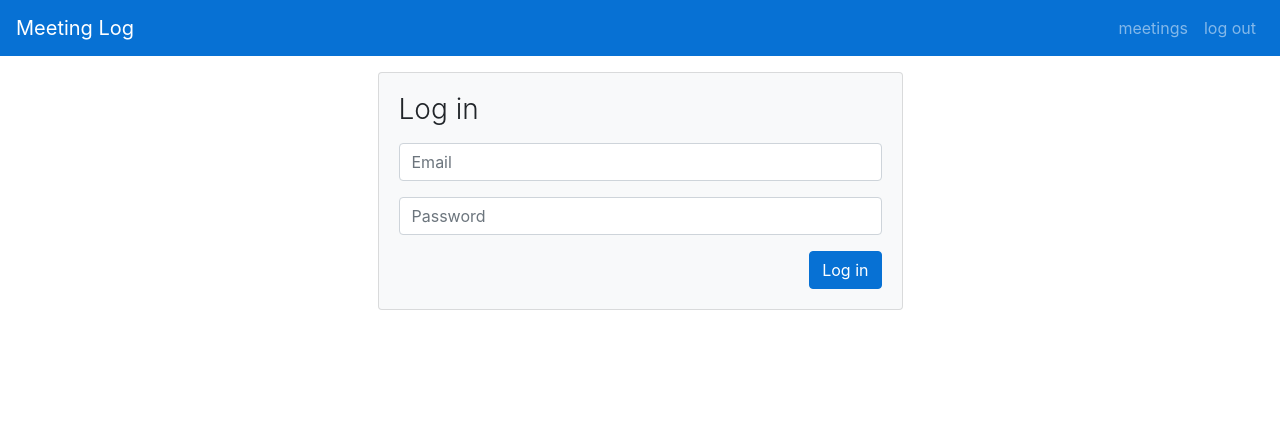
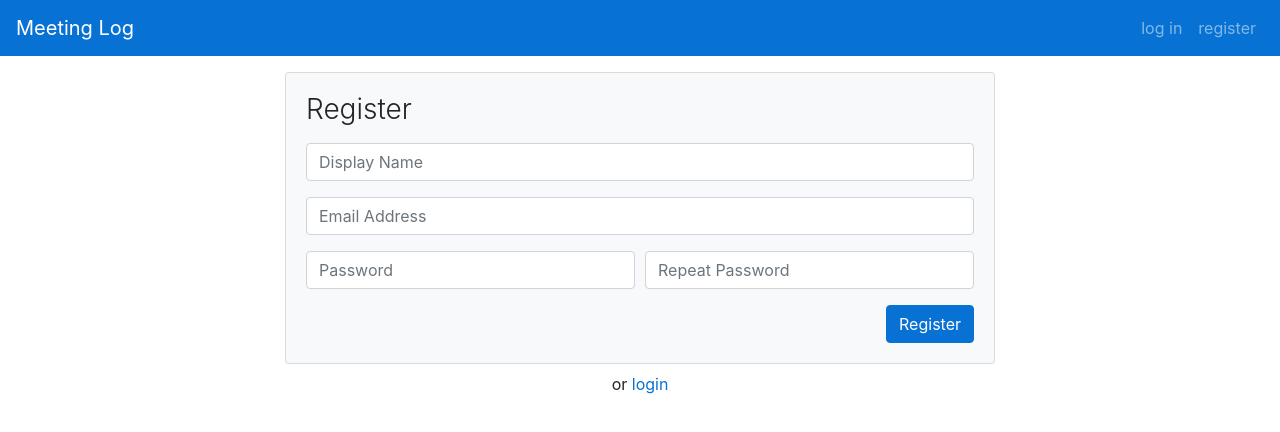
Before and after one commit to planetoftheweb/vue-spas, a Vue app: page /#/register in a window 1280 px wide. Before the commit this address led to /#/login. Shown: the top 432 px of the page. Built offline with nearby package versions, Linux system fonts and the light colour scheme; no server answers; what vuefire would draw is missing.

Commit message:
all registration working

```diff
--- a/src/App.vue
+++ b/src/App.vue
@@ -1,14 +1,13 @@
 <template>
   <div id="app">
-    <Navigation :user="user" />
-    <router-view class="container" :user="user" @login="login" />
+    <Navigation :user="user" @logout="logout" />
+    <router-view class="container" :user="user" />
   </div>
 </template>
 <script>
 import Navigation from "./components/Navigation.vue";
 import db from "./db.js";
 import Firebase from "firebase";
-import router from "./router";
 
 export default {
   data: function() {
@@ -19,13 +18,22 @@ export default {
   components: {
     Navigation
   },
+  methods: {
+    logout: function() {
+      Firebase.auth()
+        .signOut()
+        .then(user => {
+          this.user = null;
+          this.$router.push("login");
+        });
+    }
+  },
   mounted() {
     Firebase.auth().onAuthStateChanged(user => {
       if (user) {
         this.user = user;
       } else {
-        this.user = {};
-        router.push("/login");
+        this.user = null;
       }
     });
   }
--- a/src/components/Navigation.vue
+++ b/src/components/Navigation.vue
@@ -6,7 +6,7 @@
         <router-link v-if="user" class="nav-item nav-link" to="/meetings">meetings</router-link>
         <router-link v-if="!user" class="nav-item nav-link" to="/login">log in</router-link>
         <router-link v-if="!user" class="nav-item nav-link" to="/register">register</router-link>
-        <router-link v-if="user" class="nav-item nav-link" to="/login">log out</router-link>
+        <button v-if="user" class="nav-item nav-link btn btn-link" @click="$emit('logout')">log out</button>
       </div>
     </div>
   </nav>
--- a/src/main.js
+++ b/src/main.js
@@ -1,7 +1,6 @@
 import Vue from "vue";
 import App from "./App.vue";
 import router from "./router";
-import firebase from "firebase";
 
 import {library} from "@fortawesome/fontawesome-svg-core";
 import { firestorePlugin } from 'vuefire'
@@ -20,17 +19,7 @@ Vue.config.productionTip = false;
 
 router.beforeEach((to, from, next) => {
 
-  if(!to.meta.protected) {
-      next()
-  } else {
-      firebase.auth().onAuthStateChanged((user) => {
-          if(user) {
-              next()
-          } else {
-              router.push('/login')
-          }
-      })
-  }
+  if(!to.meta.protected) { next() }
 })
 
 new Vue({
--- a/src/router.js
+++ b/src/router.js
@@ -4,7 +4,6 @@ import Home from "./views/Home.vue";
 import Login from "./views/Login.vue";
 import Register from "./views/Register.vue";
 import Meetings from "./views/Meetings.vue";
-import firebase from "firebase";
 
 Vue.use(Router);
 
@@ -28,18 +27,7 @@ export default new Router({
     {
       path: "/meetings",
       name: "Meetings",
-      component: Meetings,
-      meta: {
-        protected: true
-      }
-    }, {
-      path: "/logout",
-      component: () => {
-        firebase.auth().signOut().then(function() {
-          this.$router.push("login");
-          this.user = {};
-        });
-      }
+      component: Meetings
     }
   ]
 });
--- a/src/views/Home.vue
+++ b/src/views/Home.vue
@@ -1,8 +1,7 @@
 <template>
   <div class="home">
-    <div class="text-center mt-4">
-      <span class="text-secondary font-weight-bold pl-1">Welcome</span>
-      ,
+    <div v-if="user" class="text-center mt-4">
+      <span class="text-secondary font-weight-bold pl-1">Welcome back {{user.displayName}}</span>,
       <router-link to="/logout" class="font-weight-bold text-primary pl-1">log out</router-link>
     </div>
 
@@ -23,8 +22,8 @@
             <a href="https://firebase.google.com">Firebase</a>.
           </p>
 
-          <router-link class="btn btn-outline-primary mr-2" to="/register">Register</router-link>
-          <router-link class="btn btn-outline-primary mr-2" to="/login">Log In</router-link>
+          <router-link v-if="!user" class="btn btn-outline-primary mr-2" to="/register">Register</router-link>
+          <router-link v-if="!user" class="btn btn-outline-primary mr-2" to="/login">Log In</router-link>
           <router-link v-if="user" class="btn btn-primary" to="/meetings">Meetings</router-link>
         </div>
       </div>
--- a/src/views/Login.vue
+++ b/src/views/Login.vue
@@ -1,4 +1,5 @@
 <template>
+  <div>
     <form class="mt-3" @submit.prevent="login">
       <div class="container">
         <div class="row justify-content-center">
@@ -36,12 +37,15 @@
         </div>
       </div>
     </form>
+    <p class="text-center mt-2">
+      or
+      <router-link to="/register">register</router-link>
+    </p>
+  </div>
 </template>
 <script>
 import db from "../db.js";
 import Firebase, { functions } from "firebase";
-import router from "../router.js";
-
 export default {
   data: function() {
     return {
@@ -61,7 +65,7 @@ export default {
         .signInWithEmailAndPassword(info.email, info.password)
         .then(
           user => {
-            this.$router.replace("meetings");
+            this.$router.push("meetings");
           },
           error => {
             this.error = error.message;
--- a/src/views/Register.vue
+++ b/src/views/Register.vue
@@ -1,4 +1,5 @@
 <template>
+  <div>
     <form class="mt-3" @submit.prevent="register">
       <div class="container">
         <div class="row justify-content-center">
@@ -61,6 +62,11 @@
         </div>
       </div>
     </form>
+    <p class="text-center mt-2">
+      or
+      <router-link to="/login">login</router-link>
+    </p>
+  </div>
 </template>
 <script>
 import db from "../db.js";
```
Lines whose indentation alone changed are shown as unchanged.
